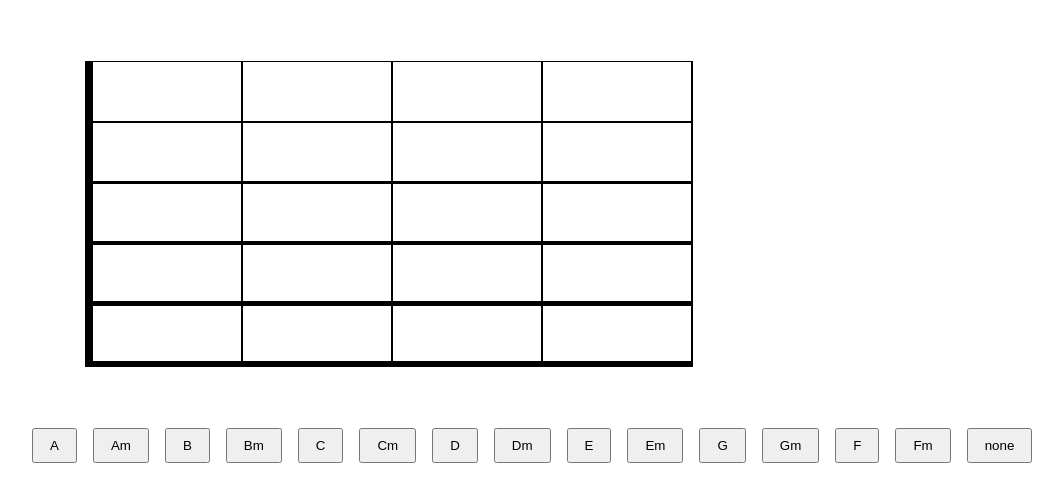
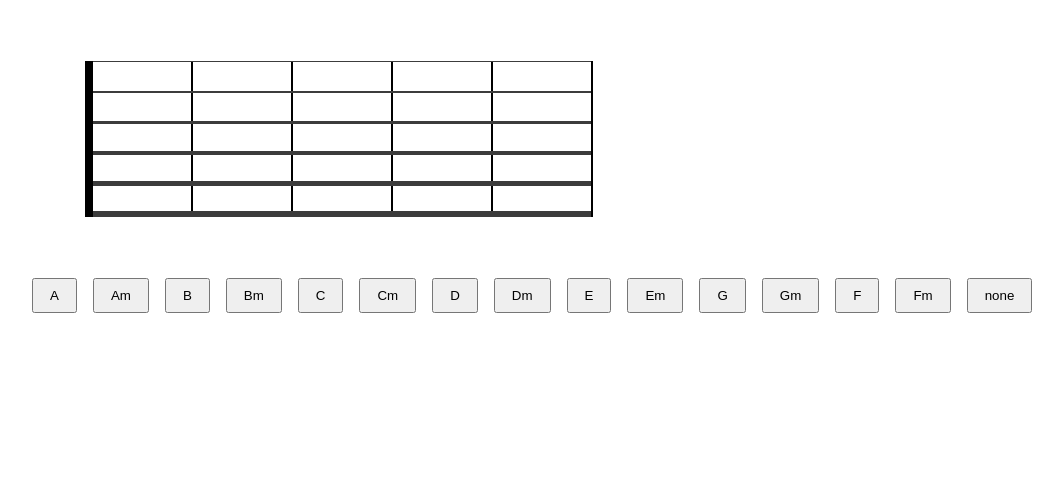
Before and after one commit to dredtrake/react-gc, a React (Create React App) app: page / in a window 1280 px wide. Shown: the top 502 px of the page, without its empty margins (8-1071 px from the left). Built offline with nearby package versions, Linux system fonts and the light colour scheme.

Commit message:
minor styling changes

```diff
--- a/src/Components/GuitarNeck.jsx
+++ b/src/Components/GuitarNeck.jsx
@@ -17,13 +17,13 @@ class GuitarNeck extends Component {
         return (
             <div className="container">
                 <div className="guitar with-nut">
+                    <Cases by="5" />
                     <String size="1" />
                     <String size="2" />
                     <String size="3" />
                     <String size="4" />
                     <String size="5" />
                     <String size="6" />
-                    <Cases by="4" />
                     <Chord />
                 </div>
                 <h2>{ name || '' }</h2>
--- a/src/scss/_variables.scss
+++ b/src/scss/_variables.scss
@@ -1,3 +1,4 @@
-$fretWidth: 150px;
-$dotWidth: 32px;
-$stringSpacing: 60px;
+$fretWidth: 100px;
+$dotWidth: 16px;
+$stringSpacing: 30px;
+$nbCase: 12;
--- a/src/scss/chord.scss
+++ b/src/scss/chord.scss
@@ -15,7 +15,7 @@
             background-color: #FC0000;
         }
     }
-    @for $i from 0 through 4 {
+    @for $i from 0 through 12 {
        @for $j from 0 through 6 {
             .position-#{$j + 1}-#{$i} {
                 @if($i == 0) {
--- a/src/scss/guitar.scss
+++ b/src/scss/guitar.scss
@@ -5,7 +5,7 @@
 }
 .guitar {
     position: relative;
-    width: ($fretWidth * 4) + 6;
+    width: ($fretWidth * 5) + 6;
     height: 6 + ($stringSpacing * 5);
     border: none;
     margin: 5%;
@@ -15,7 +15,7 @@
         margin: 0;
         border: 0;
         width: 100%;
-        background-color: #000;
+        background-color: #3c3c3c;
         cursor: pointer;
         &:first-child {
             margin: 0;
@@ -40,7 +40,7 @@
         height: 100%;
         top: 0;
         position: absolute;
-        @for $i from 0 through 12 {
+        @for $i from 0 through $nbCase {
             &.position-#{$i + 1} {
                 left: $fretWidth * $i;
             }
```
